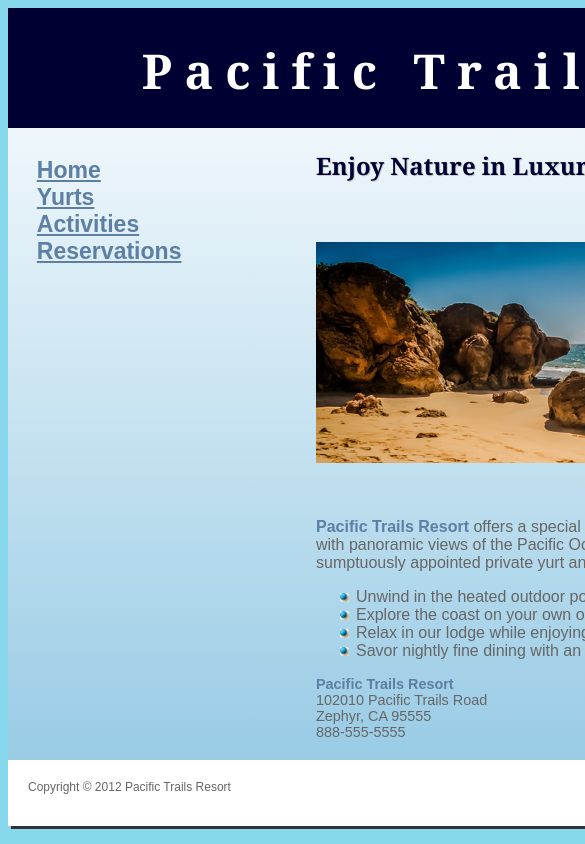
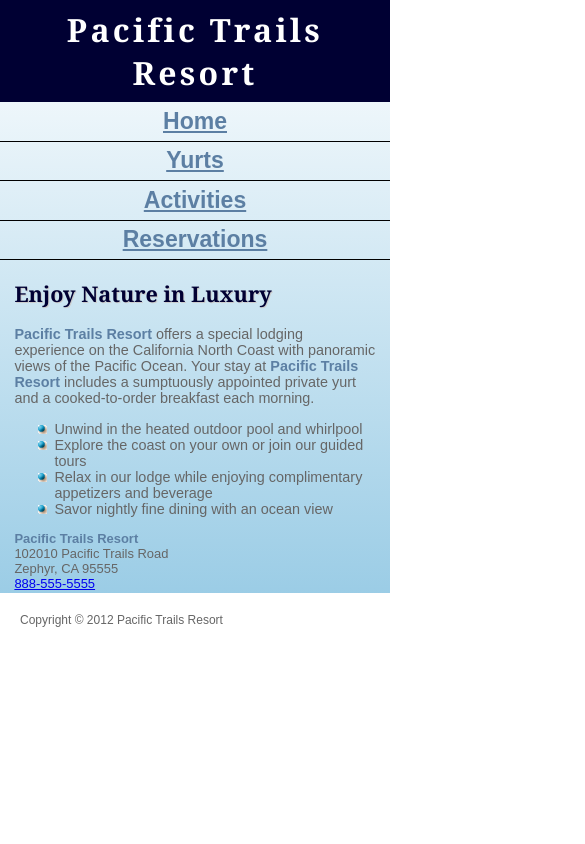
Before and after one commit to DavidSuarezM/COMP213Lab, a plain HTML site: page index.html in a window 390 px wide. Shown: the top 844 px of the page, 585 px wide, since content can reach past the window. Drawn offline with Linux system fonts and the light colour scheme.

Commit message:
Lab 7 Part B

```diff
--- a/index.html
+++ b/index.html
@@ -3,6 +3,7 @@
     <head>
         <title>Pacific Trails Resort - Home</title>
         <meta charset="utf-8">
+        <meta name="viewport" content="width=device-width, initial-scale=1.0">
         <link rel="stylesheet" href="pacific.css">
     </head>
     <body>
@@ -31,7 +32,8 @@
                     <span class="resort">Pacific Trails Resort</span><br>
                     102010 Pacific Trails Road<br>
                     Zephyr, CA 95555<br>
-                    888-555-5555
+                    <a id="mobile" href="tel:888-555-5555">888-555-5555</a>
+                    <span id="desktop">888-555-5555</span>
                 </div>
             </main>
             <footer>
--- a/pacific.css
+++ b/pacific.css
@@ -149,3 +149,86 @@ input, textarea{
     background-position: center;
     background-repeat: no-repeat;
 }
+
+#mobile {
+    display:none;
+
+}
+
+#desktop{
+    display:inline;
+}
+/*TABLET VIEW*/
+@media only screen and (max-width: 1024px) {
+    body{
+        margin: 0px;
+        background-color: #FFFFFF;
+    }
+    #wrapper{
+        min-width: 0px;
+        width: auto;
+        box-shadow: none;
+        border: none;
+    }
+    header{
+        padding:0.5em 0em;
+        height: auto;
+    }
+    h1{
+        letter-spacing: 0.1em;
+    }
+    main{
+        display: block;
+        width: 100%;
+    }
+    nav{
+        display: block;
+        width: 100%;
+        text-align: center;
+        padding: 0.5em;
+    }
+    nav ul{
+        display:flex;
+        justify-content: space-around;
+    }
+
+    #homehero, #yurthero,#trailhero {
+        height: 200px;
+    }
+}
+
+/*SMARTPHONE VIEW*/
+@media only screen and (max-width: 600px) {
+    main{
+        padding: 0.1em 1em;
+        font-size: 90%;
+    }
+    h1{
+        font-size: 2em;
+    }
+    nav{
+        padding: 0px;
+    }
+    nav ul{
+        display: block;
+    }
+    nav li{
+        display: block;
+        border-bottom: 1px solid black;
+        padding: 0px;
+    }
+    nav a{
+        display: block;
+        padding: 0.25em 0.75em;
+    }
+    #homehero, #yurthero,#trailhero {
+        display:none;
+    }
+    #mobile {
+        display:inline;
+
+    }
+    #desktop{
+        display:none;
+    }
+}
```
Also changed, not shown: activities.html (+1 -0 lines), reservation.html (+3 -1 lines), yurts.html (+1 -0 lines).
